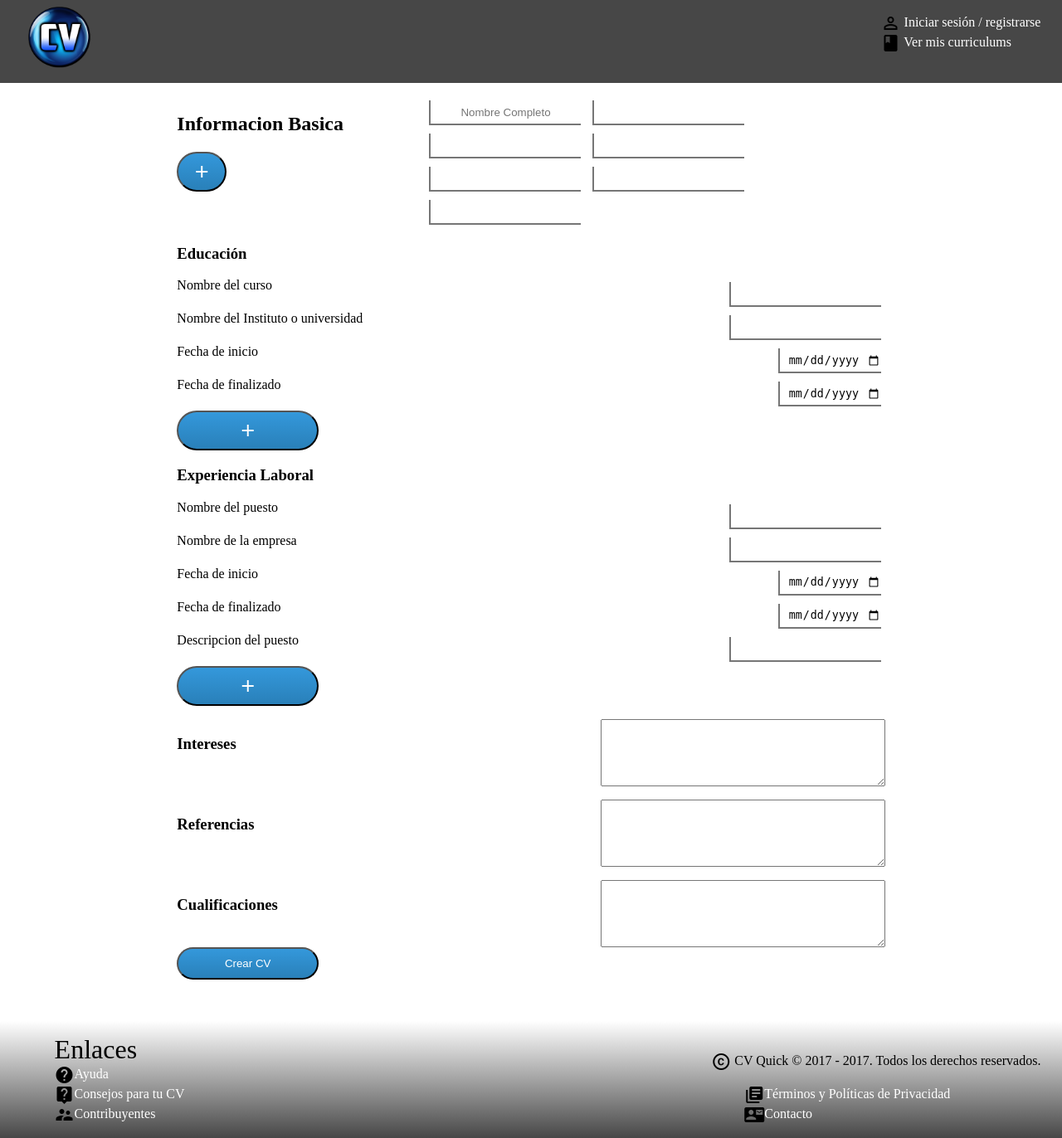
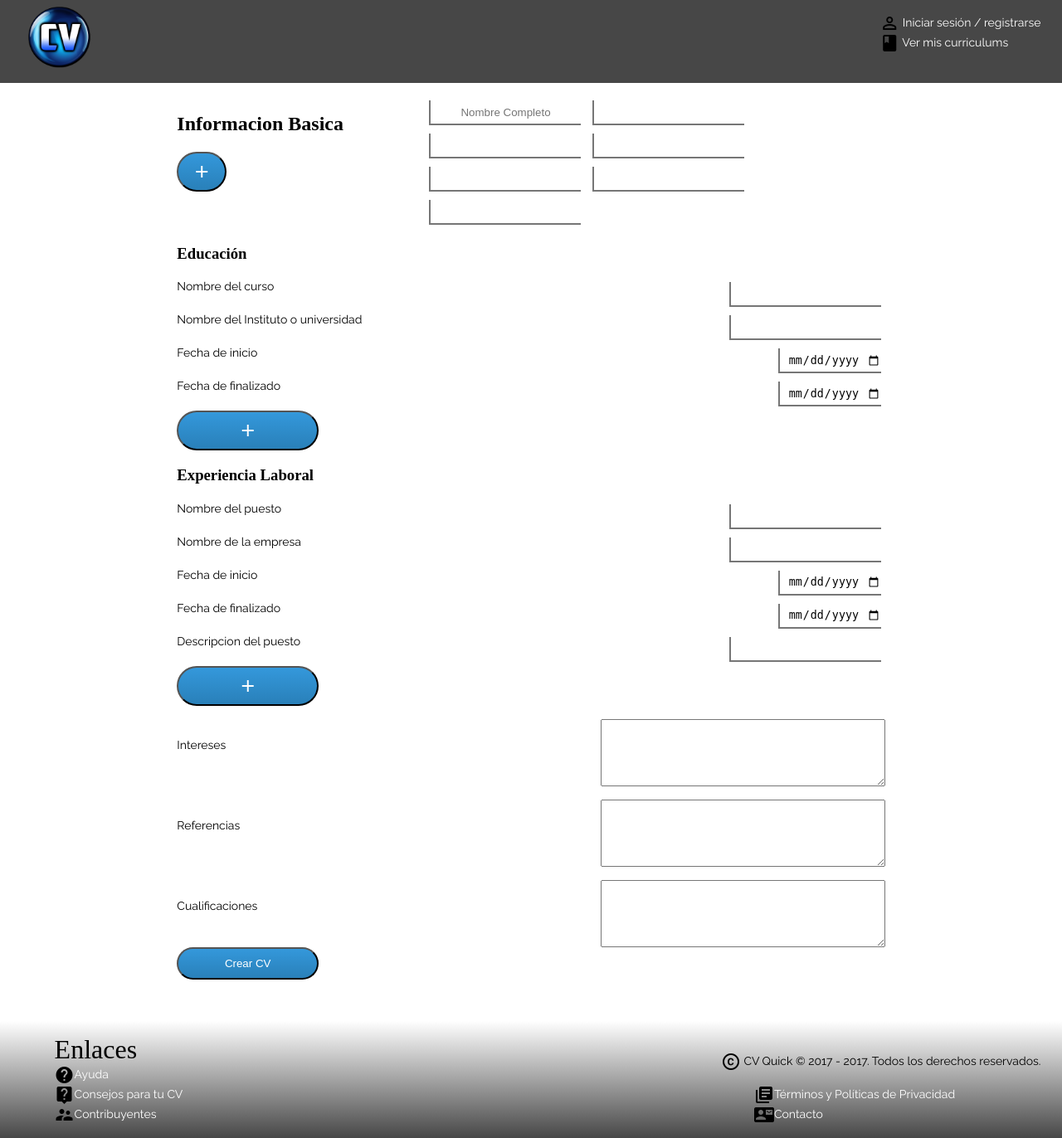
Before and after one commit to CvQuick/CvQuick, a PHP site: page /Formulario.html in a window 1280 px wide. Shown: the whole page at 83% size. Run offline with PHP 8.4, Linux system fonts and the light colour scheme.

Commit message:
añadida fuente especial

```diff
--- a/Formulario.html
+++ b/Formulario.html
@@ -4,6 +4,7 @@
     <meta charset="UTF-8">
     <title>Formulario</title>
     <link rel="stylesheet" href="css/style.css">
+    <link rel="stylesheet" type="text/css" href="//fonts.googleapis.com/css?family=Raleway" />
     <link href="https://fonts.googleapis.com/icon?family=Material+Icons"
           rel="stylesheet">
 </head>
--- a/css/style.css
+++ b/css/style.css
@@ -189,3 +189,12 @@ button:hover, input[type=submit]:hover {
     background-image: linear-gradient(to bottom, #3cb0fd, #3498db);
     text-decoration: none;
 }
+
+p,label,td,a {
+    font-family: Raleway;
+    font-size: 14px;
+    font-style: normal;
+    font-variant: normal;
+    font-weight: 400;
+    line-height: 20px;
+}
```
